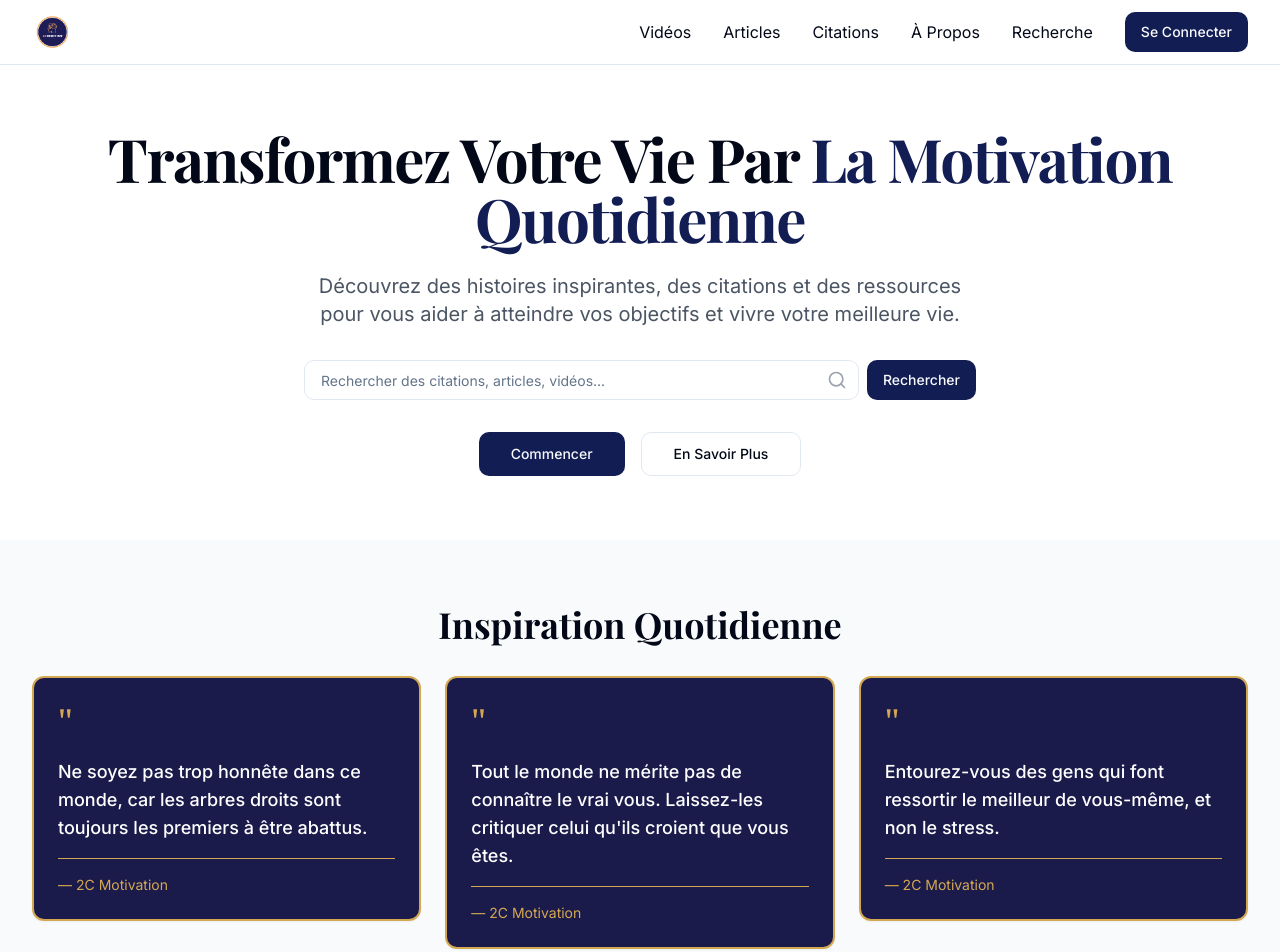
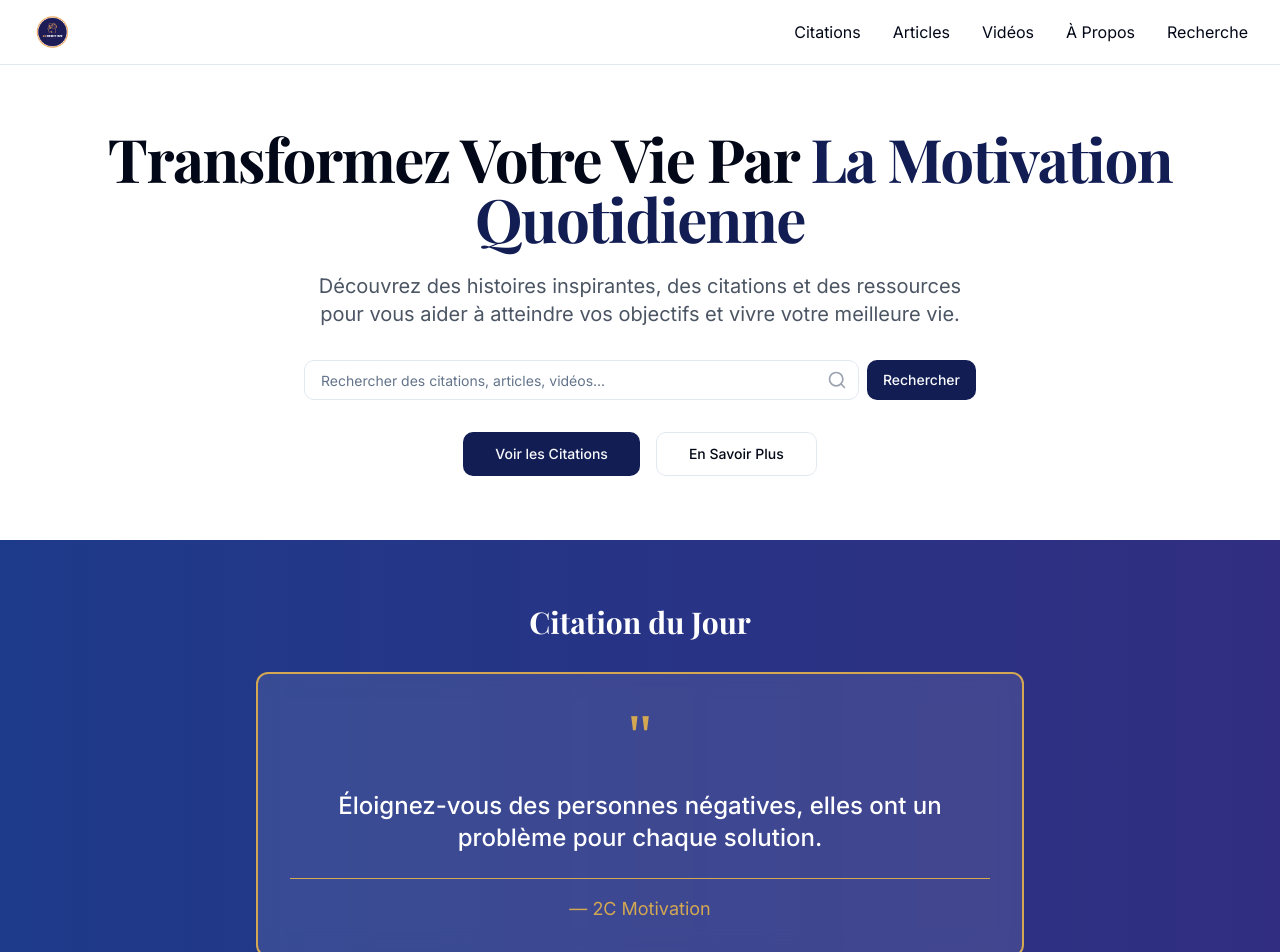
Before and after one commit to Daruine/2cmotivation, a React (Vite) app: page / in a window 1280 px wide. Shown: the top 952 px of the page. Built offline with nearby package versions, Linux system fonts and the light colour scheme.

Commit message:
Update navigation and add Quote of the Day
- Reordered navigation menu items: Quotes, Articles, Videos, About, Search.
- Removed the "Se Connecter" (Login) section from the navigation.
- Added a "Quote of the Day" section.
- Made all buttons functional.

```diff
--- a/src/components/Navbar.tsx
+++ b/src/components/Navbar.tsx
@@ -1,7 +1,6 @@
 
 import React from "react";
 import { Menu, X } from "lucide-react";
-import { Button } from "@/components/ui/button";
 
 export const Navbar = () => {
   const [isMenuOpen, setIsMenuOpen] = React.useState(false);
@@ -24,23 +23,20 @@ export const Navbar = () => {
 
           {/* Desktop Menu */}
           <div className="hidden md:flex items-center space-x-8">
+            <a href="/citations" className="nav-link">
+              Citations
+            </a>
+            <a href="/articles" className="nav-link">
+              Articles
+            </a>
             <a href="/videos" className="nav-link">
               Vidéos
             </a>
-            <a href="#articles" className="nav-link">
-              Articles
-            </a>
-            <a href="#quotes" className="nav-link">
-              Citations
-            </a>
-            <a href="#about" className="nav-link">
+            <a href="/a-propos" className="nav-link">
               À Propos
             </a>
             <a href="/recherche" className="nav-link">
               Recherche
-            </a>
-            <a href="/connexion">
-              <Button>Se Connecter</Button>
             </a>
           </div>
 
@@ -60,41 +56,21 @@ export const Navbar = () => {
       {isMenuOpen && (
         <div className="md:hidden bg-white border-b">
           <div className="px-2 pt-2 pb-3 space-y-1 sm:px-3">
-            <a
-              href="/videos"
-              className="block px-3 py-2 rounded-md hover:bg-gray-50"
-            >
+            <a href="/citations" className="block px-3 py-2 rounded-md hover:bg-gray-50">
+              Citations
+            </a>
+            <a href="/articles" className="block px-3 py-2 rounded-md hover:bg-gray-50">
+              Articles
+            </a>
+            <a href="/videos" className="block px-3 py-2 rounded-md hover:bg-gray-50">
               Vidéos
             </a>
-            <a
-              href="#articles"
-              className="block px-3 py-2 rounded-md hover:bg-gray-50"
-            >
-              Articles
-            </a>
-            <a
-              href="#quotes"
-              className="block px-3 py-2 rounded-md hover:bg-gray-50"
-            >
-              Citations
-            </a>
-            <a
-              href="#about"
-              className="block px-3 py-2 rounded-md hover:bg-gray-50"
-            >
+            <a href="/a-propos" className="block px-3 py-2 rounded-md hover:bg-gray-50">
               À Propos
             </a>
-            <a
-              href="/recherche"
-              className="block px-3 py-2 rounded-md hover:bg-gray-50"
-            >
+            <a href="/recherche" className="block px-3 py-2 rounded-md hover:bg-gray-50">
               Recherche
             </a>
-            <div className="px-3 py-2">
-              <a href="/connexion" className="block w-full">
-                <Button className="w-full">Se Connecter</Button>
-              </a>
-            </div>
           </div>
         </div>
       )}
--- /dev/null
+++ b/src/components/QuoteOfTheDay.tsx
@@ -0,0 +1,34 @@
+
+import { Card } from "@/components/ui/card";
+import { useState, useEffect } from "react";
+
+export const QuoteOfTheDay = () => {
+  const [todayQuote, setTodayQuote] = useState({
+    quote: "Éloignez-vous des personnes négatives, elles ont un problème pour chaque solution.",
+    author: "2C Motivation"
+  });
+
+  useEffect(() => {
+    // Ici, vous pourrez plus tard ajouter la logique pour récupérer une citation aléatoire
+    // ou la citation du jour depuis votre base de données
+  }, []);
+
+  return (
+    <section className="py-16 px-4 sm:px-6 lg:px-8 bg-gradient-to-r from-blue-900 to-indigo-900">
+      <div className="max-w-3xl mx-auto text-center">
+        <h2 className="text-3xl font-bold text-white mb-8">Citation du Jour</h2>
+        <Card className="p-8 card-hover bg-white/10 backdrop-blur-md text-white border-[#d4a853] border-2">
+          <div className="flex flex-col h-full">
+            <div className="text-[#d4a853] text-6xl mb-6 font-serif">"</div>
+            <blockquote className="text-2xl font-medium mb-6 flex-grow">
+              {todayQuote.quote}
+            </blockquote>
+            <footer className="text-lg text-[#d4a853] mt-auto border-t border-[#d4a853] pt-4">
+              — {todayQuote.author}
+            </footer>
+          </div>
+        </Card>
+      </div>
+    </section>
+  );
+};
--- a/src/pages/Index.tsx
+++ b/src/pages/Index.tsx
@@ -1,8 +1,10 @@
+
 import { Navbar } from "@/components/Navbar";
 import { Newsletter } from "@/components/Newsletter";
 import { QuoteCard } from "@/components/QuoteCard";
 import { VideoSection } from "@/components/VideoSection";
 import { SearchBar } from "@/components/SearchBar";
+import { QuoteOfTheDay } from "@/components/QuoteOfTheDay";
 import { Button } from "@/components/ui/button";
 
 const inspiringQuotes = [
@@ -86,15 +88,18 @@ const Index = () => {
             <SearchBar />
           </div>
           <div className="flex justify-center gap-4 animate-fadeIn" style={{ animationDelay: "0.4s" }}>
-            <a href="/creer">
-              <Button size="lg">Commencer</Button>
+            <a href="/citations">
+              <Button size="lg">Voir les Citations</Button>
             </a>
-            <a href="/apropos">
+            <a href="/a-propos">
               <Button size="lg" variant="outline">En Savoir Plus</Button>
             </a>
           </div>
         </div>
       </section>
+
+      {/* Citation du Jour */}
+      <QuoteOfTheDay />
 
       {/* Quotes Section */}
       <section id="quotes" className="py-16 px-4 sm:px-6 lg:px-8 bg-gray-50">
```
